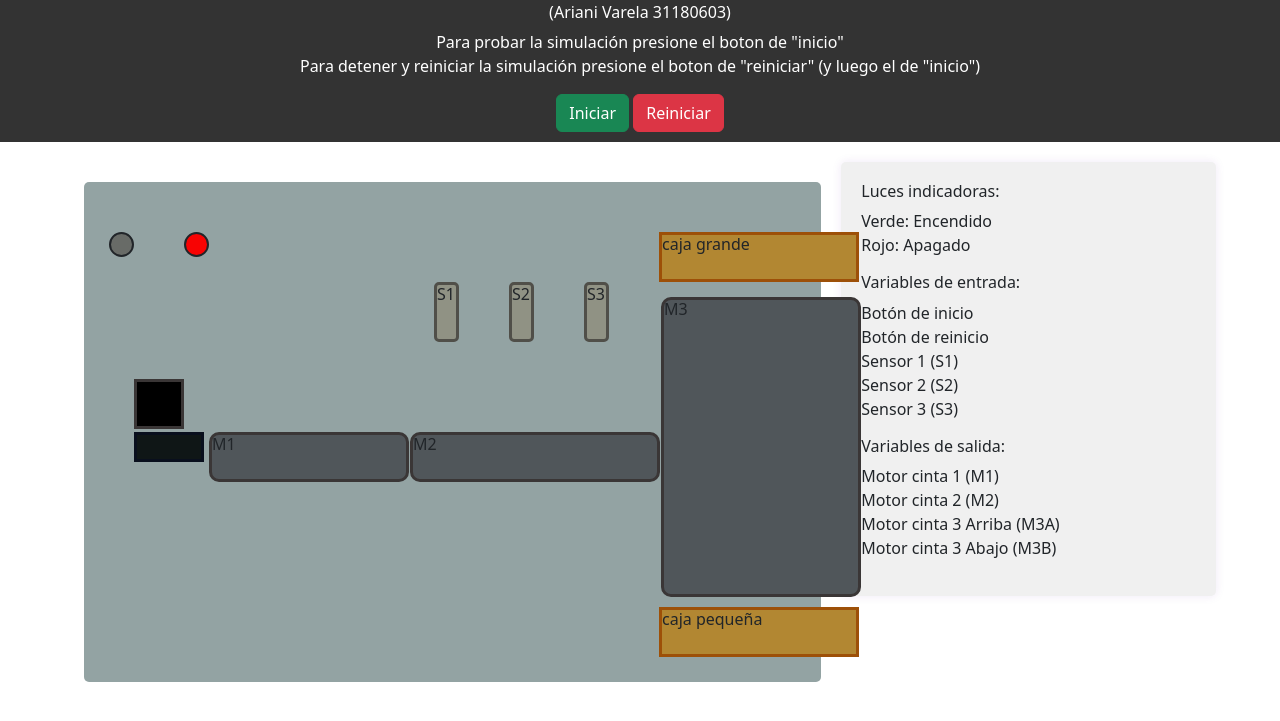
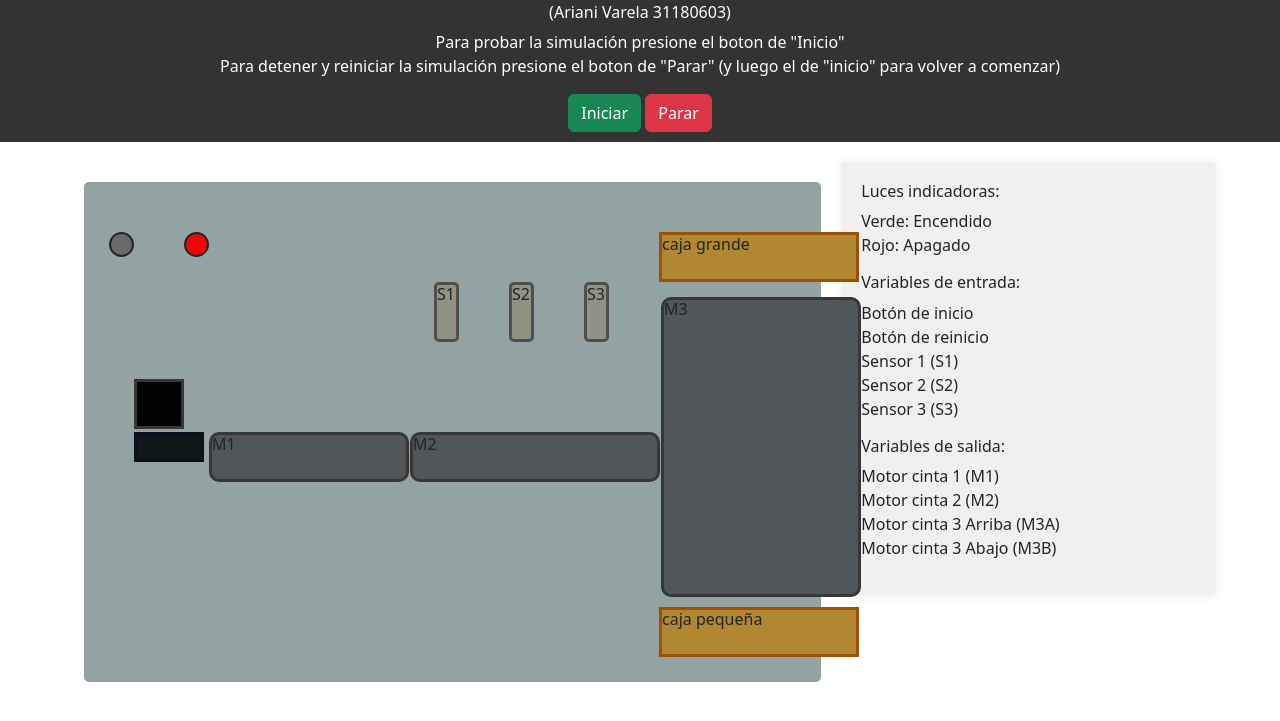
Before and after one commit to Aliendot/Proceso_Cintas_Trasportadoras, a plain HTML site: page index.html in a window 1280 px wide. Shown: the part 63-784 px from the top of the page. Drawn offline with nearby package versions, Linux system fonts and the light colour scheme.

Commit message:
Update index.html
changed label for stop button

```diff
--- a/index.html
+++ b/index.html
@@ -12,13 +12,13 @@
     <div id="header">
         <h1>Proceso Cinta Trasportadora HMI</h1>
         <h6>(Ariani Varela 31180603)</h6>
-        <p>Para probar la simulación presione el boton de "inicio"<br>
-           Para detener y reiniciar la simulación presione el boton de "reiniciar" (y luego el de "inicio")
+        <p>Para probar la simulación presione el boton de "Inicio"<br>
+           Para detener y reiniciar la simulación presione el boton de "Parar" (y luego el de "inicio" para volver a comenzar)
         </p>
 
         <div id="buttons" class="">
             <button id="startButton" class="btn btn-success">Iniciar</button>
-            <button id="resetButton" class="btn btn-danger">Reiniciar</button>
+            <button id="resetButton" class="btn btn-danger">Parar</button>
         </div>
     </div>
 
```
